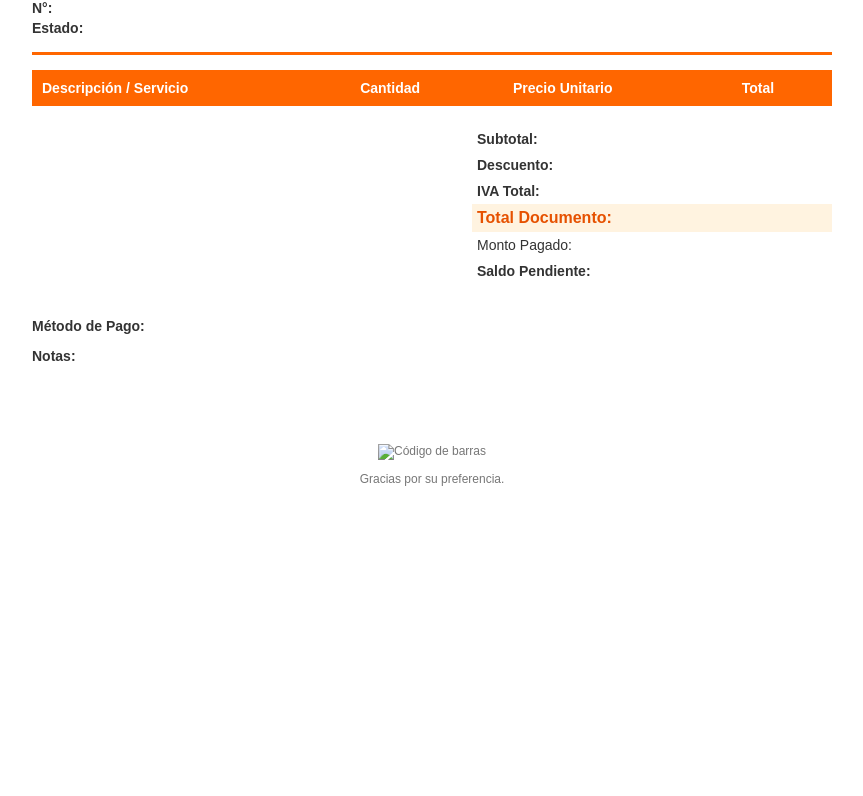
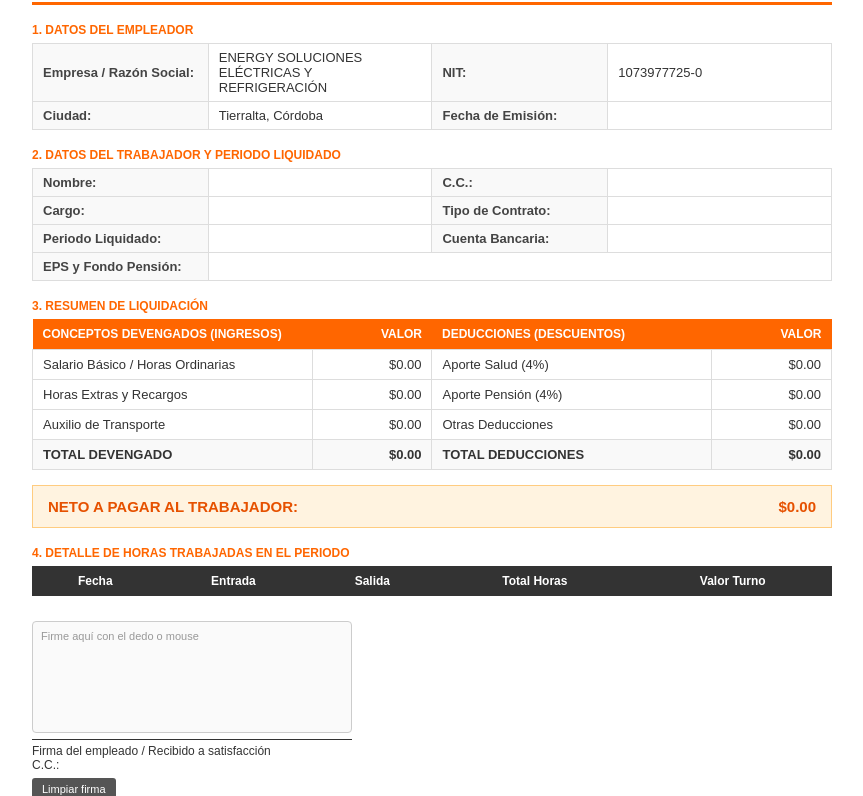
Before and after one commit to energysolucioneselectricasyref-cloud/minitikect2, a plain HTML site: page index.html in a window 1280 px wide. Shown: the part 165-961 px from the top of the page, without its empty margins (208-1071 px from the left). Before the commit the page ends 800 px from the top, so only its background shows below. Drawn offline with Linux system fonts and the light colour scheme.

Commit message:
Update HTML structure and styles for payroll document

```diff
--- a/index.html
+++ b/index.html
@@ -3,105 +3,188 @@
 <head>
 <meta charset="UTF-8">
 <meta name="viewport" content="width=device-width, initial-scale=1.0">
-<title>Energy Soluciones Eléctricas y Refrigeración</title>
+<title>Comprobante de Pago de Nómina - Energy Soluciones</title>
 <style>
-  body { font-family: Arial, sans-serif; color: #333; margin: 15px auto; max-width: 800px; padding: 10px; }
+  body { font-family: Arial, sans-serif; color: #333; margin: 15px auto; max-width: 800px; padding: 15px; background: #fff; }
+  .no-print-bar { text-align: right; margin-bottom: 15px; }
+  .btn-print { padding: 10px 18px; background: #FF6600; color: white; border: none; border-radius: 4px; cursor: pointer; font-weight: bold; font-size: 13px; }
   .header { display: flex; justify-content: space-between; align-items: flex-start; border-bottom: 3px solid #FF6600; padding-bottom: 12px; gap: 15px; }
-  .brand-container { display: flex; align-items: center; gap: 12px; margin-bottom: 8px; }
+  .brand-container { display: flex; align-items: center; gap: 15px; }
   .logo-img { max-height: 75px; max-width: 140px; object-fit: contain; }
-  .company-name { font-size: 18px; font-weight: bold; color: #FF6600; margin-bottom: 4px; text-transform: uppercase; }
-  .company-details { font-size: 13px; color: #555; line-height: 1.4; }
-  .doc-info p, .client-info p { margin: 4px 0; font-size: 14px; }
-  .info-box { margin-top: 20px; margin-bottom: 20px; font-size: 14px; }
-  table { width: 100%; border-collapse: collapse; margin-top: 15px; font-size: 14px; }
-  th { background-color: #FF6600; color: white; padding: 10px; text-align: left; }
-  td { border-bottom: 1px solid #ddd; padding: 8px; }
-  .totals { width: 45%; float: right; margin-top: 20px; font-size: 14px; }
-  .totals td { border: none; padding: 5px; }
-  .total-final { font-weight: bold; font-size: 16px; background-color: #FFF3E0; color: #E65100; }
-  .footer { margin-top: 80px; text-align: center; font-size: 12px; color: #777; clear: both; }
-  @media print { .no-print { display: none; } body { margin: 0; padding: 0; } }
+  .doc-title { font-size: 18px; font-weight: bold; color: #222; text-transform: uppercase; margin: 0 0 4px 0; }
+  .company-name { font-size: 13px; font-weight: bold; color: #FF6600; text-transform: uppercase; }
+  .company-city { font-size: 12px; color: #666; }
+  .doc-meta { text-align: right; font-size: 13px; min-width: 150px; }
+  .doc-meta p { margin: 3px 0; }
+
+  .section-title { font-size: 12px; font-weight: bold; color: #FF6600; text-transform: uppercase; margin: 18px 0 6px 0; }
+
+  table { width: 100%; border-collapse: collapse; font-size: 13px; margin-bottom: 10px; }
+  .info-table td { border: 1px solid #ddd; padding: 6px 10px; }
+  .label-cell { background-color: #f9f9f9; font-weight: bold; width: 22%; color: #444; }
+  .value-cell { width: 28%; }
+
+  .liq-table th { background-color: #FF6600; color: white; padding: 8px 10px; text-align: left; font-size: 12px; text-transform: uppercase; }
+  .liq-table th.right, .liq-table td.right { text-align: right; }
+  .liq-table td { border: 1px solid #ddd; padding: 7px 10px; }
+  .row-total { font-weight: bold; background-color: #f9f9f9; }
+
+  .neto-box { display: flex; justify-content: space-between; align-items: center; background-color: #FFF3E0; border: 1px solid #FFCC80; padding: 12px 15px; margin: 15px 0; font-weight: bold; font-size: 15px; color: #E65100; }
+
+  .hours-table th { background-color: #333; color: white; padding: 8px 10px; text-align: center; font-size: 12px; }
+  .hours-table td { border: 1px solid #ddd; padding: 7px 10px; text-align: center; }
+
+  .signature-section { margin-top: 25px; width: 320px; }
+  .sig-box { border: 1px solid #ccc; background-color: #fafafa; height: 110px; position: relative; border-radius: 4px; }
+  .sig-placeholder { font-size: 11px; color: #999; padding: 8px; pointer-events: none; position: absolute; top: 0; left: 0; }
+  canvas { width: 100%; height: 100%; display: block; cursor: crosshair; }
+  .sig-footer { border-top: 1px solid #333; margin-top: 6px; padding-top: 4px; font-size: 12px; color: #333; }
+  .btn-clear { margin-top: 6px; padding: 5px 10px; font-size: 11px; background: #555; color: white; border: none; border-radius: 3px; cursor: pointer; }
+
+  @media print { .no-print { display: none; } body { margin: 0; padding: 0; } .sig-box { background: #fff; } }
 </style>
 </head>
 <body>
 
-  <button class="no-print" onclick="window.print()" style="padding: 10px 20px; background: #FF6600; color: white; border: none; border-radius: 4px; cursor: pointer; margin-bottom: 15px; font-weight: bold;">🖨️ Imprimir Documento</button>
+  <div class="no-print-bar no-print">
+    <button class="btn-print" onclick="window.print()">Imprimir / Guardar PDF</button>
+  </div>
 
   <div class="header">
-    <div class="doc-info">
     <div class="brand-container">
       <img src="Logo.jpg" alt="Logo Energy Soluciones" class="logo-img">
       <div>
+        <h1 class="doc-title">COMPROBANTE DE PAGO<br>DE NÓMINA</h1>
         <div class="company-name">ENERGY SOLUCIONES ELÉCTRICAS Y REFRIGERACIÓN</div>
-          <div class="company-details">
-            <strong>Dirección:</strong> Carrera 47 #13-48 E2, Barrio San José - Tierralta, Córdoba<br>
-            <strong>Teléfono / WhatsApp:</strong> 324 243 2439
+        <div class="company-city">Tierralta, Córdoba</div>
       </div>
     </div>
-      </div>
-      <p><strong><span id="tipo"></span> N°:</strong> <span id="numero"></span></p>
-      <p><strong>Estado:</strong> <span id="estado"></span></p>
-    </div>
-    <div class="client-info" style="text-align: right; min-width: 200px;">
-      <p><strong>Fecha Emisión:</strong> <span id="emision"></span></p>
-      <p><strong>Fecha Vencimiento:</strong> <span id="vencimiento"></span></p>
-      <p><strong>Cliente:</strong> <span id="cliente"></span></p>
+    <div class="doc-meta">
+      <p><strong>N°:</strong> <span id="numero"></span></p>
+      <p><strong>Fecha:</strong> <span id="fecha"></span></p>
     </div>
   </div>
 
-  <table>
+  <div class="section-title">1. DATOS DEL EMPLEADOR</div>
+  <table class="info-table">
+    <tr>
+      <td class="label-cell">Empresa / Razón Social:</td>
+      <td class="value-cell">ENERGY SOLUCIONES ELÉCTRICAS Y REFRIGERACIÓN</td>
+      <td class="label-cell">NIT:</td>
+      <td class="value-cell">1073977725-0</td>
+    </tr>
+    <tr>
+      <td class="label-cell">Ciudad:</td>
+      <td class="value-cell">Tierralta, Córdoba</td>
+      <td class="label-cell">Fecha de Emisión:</td>
+      <td class="value-cell" id="emision"></td>
+    </tr>
+  </table>
+
+  <div class="section-title">2. DATOS DEL TRABAJADOR Y PERIODO LIQUIDADO</div>
+  <table class="info-table">
+    <tr>
+      <td class="label-cell">Nombre:</td>
+      <td class="value-cell" id="nombre"></td>
+      <td class="label-cell">C.C.:</td>
+      <td class="value-cell" id="cc"></td>
+    </tr>
+    <tr>
+      <td class="label-cell">Cargo:</td>
+      <td class="value-cell" id="cargo"></td>
+      <td class="label-cell">Tipo de Contrato:</td>
+      <td class="value-cell" id="contrato"></td>
+    </tr>
+    <tr>
+      <td class="label-cell">Periodo Liquidado:</td>
+      <td class="value-cell" id="periodo"></td>
+      <td class="label-cell">Cuenta Bancaria:</td>
+      <td class="value-cell" id="cuenta"></td>
+    </tr>
+    <tr>
+      <td class="label-cell">EPS y Fondo Pensión:</td>
+      <td class="value-cell" colspan="3" id="seguridad_social"></td>
+    </tr>
+  </table>
+
+  <div class="section-title">3. RESUMEN DE LIQUIDACIÓN</div>
+  <table class="liq-table">
     <thead>
       <tr>
-        <th>Descripción / Servicio</th>
-        <th>Cantidad</th>
-        <th>Precio Unitario</th>
-        <th>Total</th>
+        <th style="width: 35%;">CONCEPTOS DEVENGADOS (Ingresos)</th>
+        <th class="right" style="width: 15%;">VALOR</th>
+        <th style="width: 35%;">DEDUCCIONES (Descuentos)</th>
+        <th class="right" style="width: 15%;">VALOR</th>
       </tr>
     </thead>
-    <tbody id="tabla-detalles">
+    <tbody>
+      <tr>
+        <td>Salario Básico / Horas Ordinarias</td>
+        <td class="right" id="salario_basico">$0.00</td>
+        <td>Aporte Salud (4%)</td>
+        <td class="right" id="salud">$0.00</td>
+      </tr>
+      <tr>
+        <td>Horas Extras y Recargos</td>
+        <td class="right" id="horas_extras">$0.00</td>
+        <td>Aporte Pensión (4%)</td>
+        <td class="right" id="pension">$0.00</td>
+      </tr>
+      <tr>
+        <td>Auxilio de Transporte</td>
+        <td class="right" id="aux_transporte">$0.00</td>
+        <td>Otras Deducciones</td>
+        <td class="right" id="otras_deducciones">$0.00</td>
+      </tr>
+      <tr class="row-total">
+        <td>TOTAL DEVENGADO</td>
+        <td class="right" id="total_devengado">$0.00</td>
+        <td>TOTAL DEDUCCIONES</td>
+        <td class="right" id="total_deducciones">$0.00</td>
+      </tr>
     </tbody>
   </table>
 
-  <table class="totals">
+  <div class="neto-box">
+    <span>NETO A PAGAR AL TRABAJADOR:</span>
+    <span id="neto_pagar">$0.00</span>
+  </div>
+
+  <div class="section-title">4. DETALLE DE HORAS TRABAJADAS EN EL PERIODO</div>
+  <table class="hours-table">
+    <thead>
       <tr>
-      <td><strong>Subtotal:</strong></td>
-      <td style="text-align: right;" id="subtotal"></td>
+        <th>Fecha</th>
+        <th>Entrada</th>
+        <th>Salida</th>
+        <th>Total Horas</th>
+        <th>Valor Turno</th>
       </tr>
-    <tr>
-      <td><strong>Descuento:</strong></td>
-      <td style="text-align: right;" id="descuento"></td>
-    </tr>
-    <tr>
-      <td><strong>IVA Total:</strong></td>
-      <td style="text-align: right;" id="iva"></td>
-    </tr>
-    <tr class="total-final">
-      <td>Total Documento:</td>
-      <td style="text-align: right;" id="total"></td>
-    </tr>
-    <tr>
-      <td>Monto Pagado:</td>
-      <td style="text-align: right;" id="pagado"></td>
-    </tr>
-    <tr>
-      <td><strong>Saldo Pendiente:</strong></td>
-      <td style="text-align: right;"><strong id="saldo"></strong></td>
-    </tr>
+    </thead>
+    <tbody id="tabla-horas">
+    </tbody>
   </table>
 
-  <div class="info-box" style="clear: both; padding-top: 20px;">
-    <p><strong>Método de Pago:</strong> <span id="metodo"></span></p>
-    <p><strong>Notas:</strong> <span id="notas"></span></p>
+  <div class="signature-section">
+    <div class="sig-box">
+      <span class="sig-placeholder no-print" id="sig-hint">Firme aquí con el dedo o mouse</span>
+      <canvas id="firma-canvas"></canvas>
     </div>
-
-  <div class="footer">
-    <img id="barcode" src="" alt="Código de barras" style="max-height: 60px;"><br>
-    <p>Gracias por su preferencia.</p>
+    <div class="sig-footer">
+      Firma del empleado / Recibido a satisfacción<br>
+      C.C.: <span id="cc_firma"></span>
+    </div>
+    <button type="button" class="btn-clear no-print" onclick="limpiarFirma()">Limpiar firma</button>
   </div>
 
   <script>
     const params = new URLSearchParams(window.location.search);
-    const campos = ['tipo', 'numero', 'estado', 'emision', 'vencimiento', 'cliente', 'subtotal', 'descuento', 'iva', 'total', 'pagado', 'saldo', 'metodo', 'notas'];
+    const campos = [
+      'numero', 'fecha', 'emision', 'nombre', 'cc', 'cargo',
+      'contrato', 'periodo', 'cuenta', 'seguridad_social',
+      'salario_basico', 'horas_extras', 'aux_transporte', 'total_devengado',
+      'salud', 'pension', 'otras_deducciones', 'total_deducciones', 'neto_pagar'
+    ];
 
     campos.forEach(campo => {
       if (params.has(campo)) {
@@ -109,25 +192,59 @@
       }
     });
 
-    if (params.has('barcode')) {
-      document.getElementById('barcode').src = params.get('barcode');
+    if (params.has('cc')) {
+      document.getElementById('cc_firma').innerText = params.get('cc');
     }
 
-    if (params.has('detalles')) {
-      const tbody = document.getElementById('tabla-detalles');
-      const filas = params.get('detalles').split('|');
+    // Cargar detalle de horas: ?horas=2026-11-01;08:00;17:00;8;$50.000|2026-11-02;08:00;17:00;8;$50.000
+    if (params.has('horas')) {
+      const tbody = document.getElementById('tabla-horas');
+      const filas = params.get('horas').split('|');
       filas.forEach(fila => {
-        if(fila.trim() !== "") {
+        if (fila.trim() !== "") {
           const cols = fila.split(';');
           const tr = document.createElement('tr');
           tr.innerHTML = '<td>' + (cols.at(0) || '') + '</td>' +
                          '<td>' + (cols.at(1) || '') + '</td>' +
                          '<td>' + (cols.at(2) || '') + '</td>' +
-                         '<td>' + (cols.at(3) || '') + '</td>';
+                         '<td>' + (cols.at(3) || '') + '</td>' +
+                         '<td>' + (cols.at(4) || '') + '</td>';
           tbody.appendChild(tr);
         }
       });
     }
-  </script>
-</body>
-</html>
+
+    // Lógica para el panel de firma táctil y con mouse
+    const canvas = document.getElementById('firma-canvas');
+    const ctx = canvas.getContext('2d');
+    const hint = document.getElementById('sig-hint');
+    let dibujando = false;
+
+    function ajustarCanvas() {
+      const rect = canvas.getBoundingClientRect();
+      canvas.width = rect.width;
+      canvas.height = rect.height;
+      ctx.lineWidth = 2;
+      ctx.lineCap = 'round';
+      ctx.strokeStyle = '#000';
+    }
+    window.addEventListener('load', ajustarCanvas);
+
+    function obtenerPos(e) {
+      const rect = canvas.getBoundingClientRect();
+      const clientX = e.touches ? e.touches[0].clientX : e.clientX;
+      const clientY = e.touches ? e.touches[0].clientY : e.clientY;
+      return { x: clientX - rect.left, y: clientY - rect.top };
+    }
+
+    function iniciarTrazo(e) {
+      dibujando = true;
+      hint.style.display = 'none';
+      const pos = obtenerPos(e);
+      ctx.beginPath();
+      ctx.moveTo(pos.x, pos.y);
+    }
+
+    function trazar(e) {
+      if (!dibujando) return;
+      e.preventDefault();
```
Lines whose indentation alone changed are shown as unchanged.
